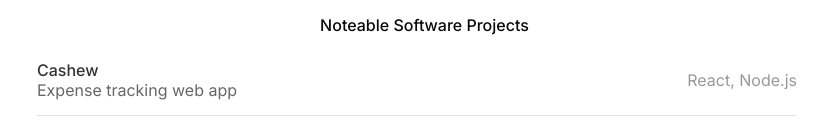
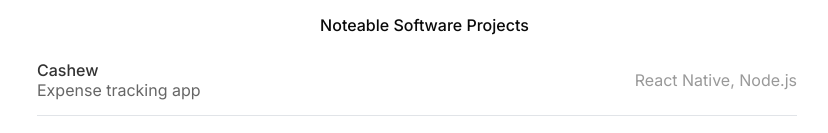
Before and after one commit to ahsan37/personal-website, a React (Create React App) app: page / in a window 1280 px wide. Shown: the part 805-938 px from the top of the page, without its empty margins (223-1051 px from the left). Built offline with nearby package versions, Linux system fonts and the light colour scheme; no server answers.

Commit message:
RN for cashew

```diff
--- a/src/components/projects.js
+++ b/src/components/projects.js
@@ -5,8 +5,8 @@ const projects = () => {
   const proj = [
     {
       title: "Cashew",
-      role: "Expense tracking web app",
-      duration: "React, Node.js",
+      role: "Expense tracking app",
+      duration: "React Native, Node.js",
       url: "https://cashewtrack.com"
     },
     {
```
